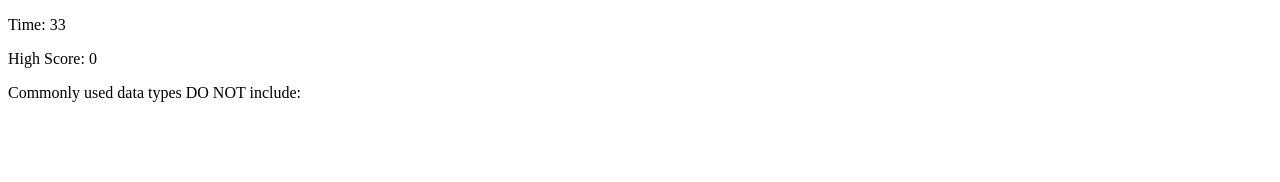
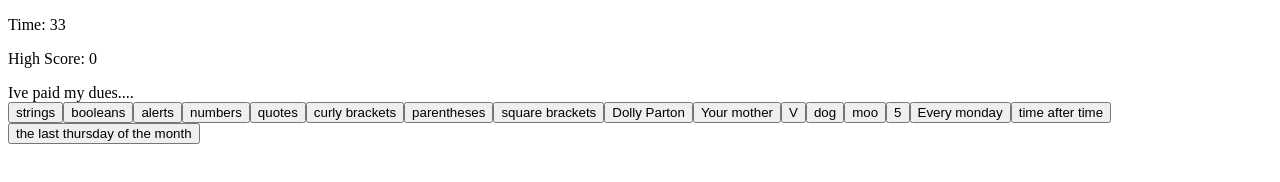
Before and after one commit to pitekcharles/code-HW04, a plain HTML site: page index.html in a window 1280 px wide. Both pictures are taken after a click on the button "Start Quiz". Drawn offline with nearby package versions, Linux system fonts and the light colour scheme.

Commit message:
added function to print option buttons to the screen. also made it so final score is printed at end of quiz

```diff
--- a/index.html
+++ b/index.html
@@ -5,6 +5,7 @@
     <meta name="viewport" content="width=device-width, initial-scale=1.0">
     <meta http-equiv="X-UA-Compatible" content="ie=edge">
     <title>Code Quiz</title>
+    <script type="text/javascript" src="https://cdnjs.cloudflare.com/ajax/libs/jquery/3.2.1/jquery.min.js"></script>
 </head>
 <body>
     <p id="quizTime"></p>
@@ -12,7 +13,8 @@
     <div class="questions"></div>
     <div class="choices"></div>
     <button id="startQuiz">Start Quiz</button>
+    <div class="optionBtns"></div>
     <script src="./script.js"></script>
-    <script src="./questions.js"></script>
+    <!-- <script src="./questions.js"></script> -->
 </body>
 </html>
--- a/script.js
+++ b/script.js
@@ -3,6 +3,7 @@ var quizButton = document.getElementById("startQuiz");
 var highScore = document.getElementById("highScore");
 var questions = document.querySelector(".questions");
 var choices = document.querySelector(".choices");
+var optionBtn = $(".optionBtns");
 var score = 0;
 var storedHighScore = 0;
 
@@ -47,7 +48,9 @@ function quizTimer() {
         if (quizCountDown === 0) {
             clearInterval(timerInterval);
             timeEl.textContent = "";
-            questions.textContent = "";
+            questions.textContent = "Score: " + score;
+            $(".optionBtns").empty();
+
             //add post quiz functionallity here likely a function call out to post quiz functions
         }
     }, 100)
@@ -55,9 +58,20 @@ function quizTimer() {
 
 function quizRun() {
     var printHighScore = 0;
-    var item = quizQuestions[0];
-    console.log(quizQuestions[0]);
-    questions.textContent = item.title;
+    for (var i = 0; i < quizQuestions.length; i++){
+        var item = quizQuestions[i];
+        var ansAry = item.choices;
+        console.log(ansAry);
+        console.log(quizQuestions[i]);
+        questions.textContent = item.title;
+        for (var n = 0; n < ansAry.length; n++){
+            var options = $("<button>");
+            options.attr("data-option", ansAry[n]);
+            options.text(ansAry[n]);
+            $(".optionBtns").append(options);
+            console.log(n);
+        }
+    }
 
 }
 
```
